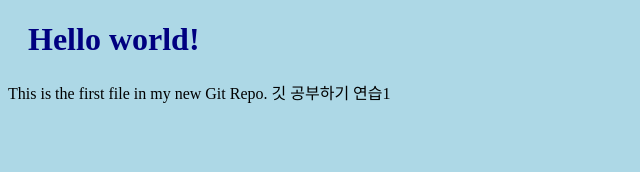
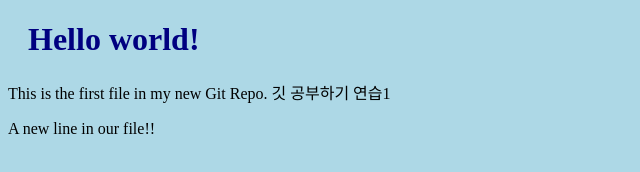
Before and after one commit to H3AM3/study, a plain HTML site: page index.html in a window 1280 px wide. Shown: the whole page, without its empty margins (0-640 px from the left). Drawn offline with Linux system fonts and the light colour scheme.

Commit message:
second version commit

```diff
--- a/index.html
+++ b/index.html
@@ -11,5 +11,9 @@
 깃 공부하기 연습1
 </p>
 
+<p>
+A new line in our file!!
+</p>
+
 </body>
 </html>
```
